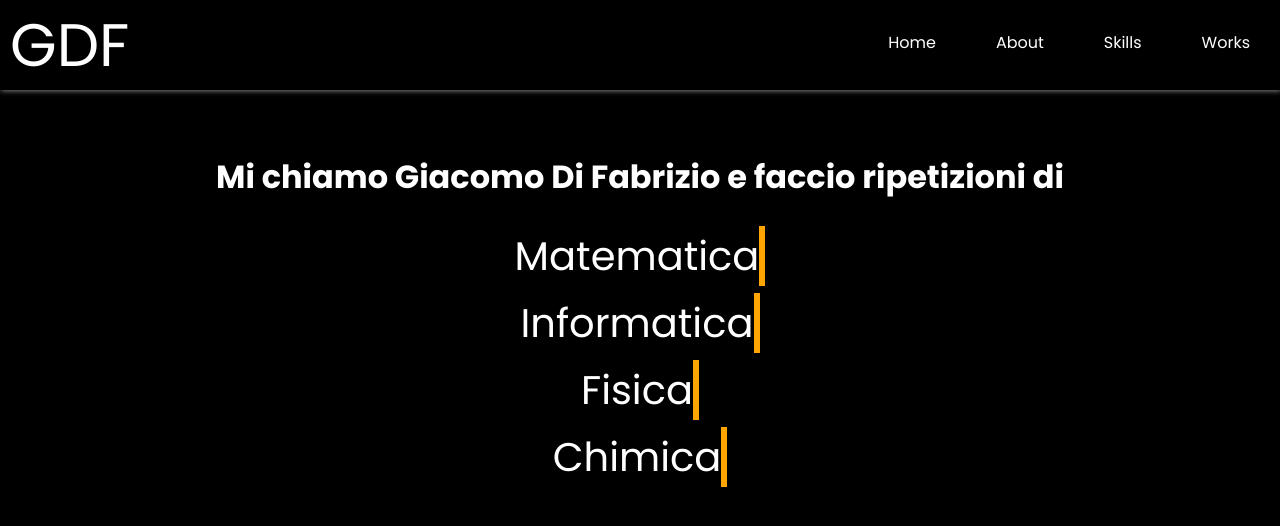
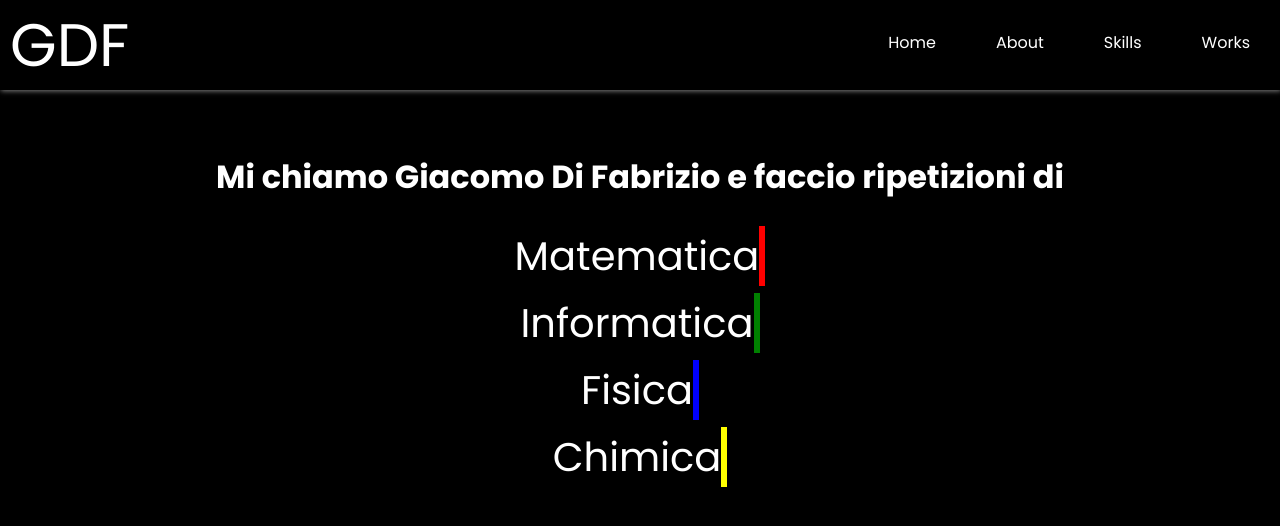
Before and after one commit to GiacomoDiFa/RipetizioniWebSite, a plain HTML site: page index.html in a window 1280 px wide. Drawn offline with Linux system fonts and the light colour scheme.

Commit message:
first commit

```diff
--- a/index.html
+++ b/index.html
@@ -10,7 +10,7 @@
 <body>
     <header class="header">
         <!--Logo-->
-        <a href="#" class="logo">GDF</a>
+        <a href="index.html" class="logo">GDF</a>
         <!--Hamburger icon-->
         <input class="side-menu" type="checkbox" id="side-menu"/>
         <label class="hamb" for="side-menu"><span class="hamb-line"></span></label>
--- a/style.css
+++ b/style.css
@@ -117,7 +117,7 @@ ul{
       font-size: 2.5rem;
       color: white;
       overflow: hidden;
-      border-right: .15em solid orange;
+      border-right: .15em solid red;
       white-space: nowrap;
       width: 0;
       animation:
@@ -127,7 +127,7 @@ ul{
       font-size: 2.5rem;
       color: white;
       overflow: hidden;
-      border-right: .15em solid orange;
+      border-right: .15em solid green;
       white-space: nowrap;
       width: 0;
       animation:
@@ -138,7 +138,7 @@ ul{
       font-size: 2.5rem;
       color: white;
       overflow: hidden;
-      border-right: .15em solid orange;
+      border-right: .15em solid blue;
       white-space: nowrap;
       width: 0;
       animation:
@@ -149,7 +149,7 @@ ul{
     font-size: 2.5rem;
     color: white;
     overflow: hidden;
-    border-right: .15em solid orange;
+    border-right: .15em solid yellow;
     white-space: nowrap;
     width: 0;
     animation:
```
